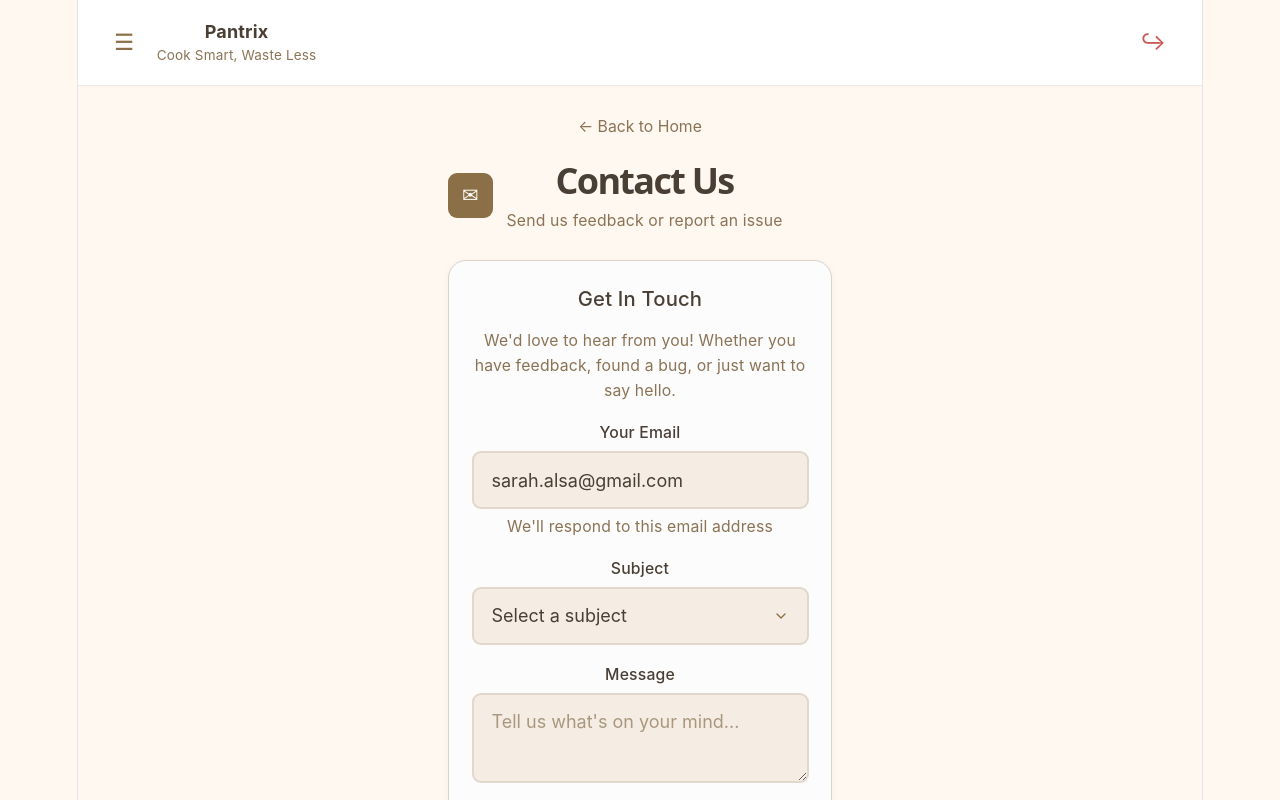
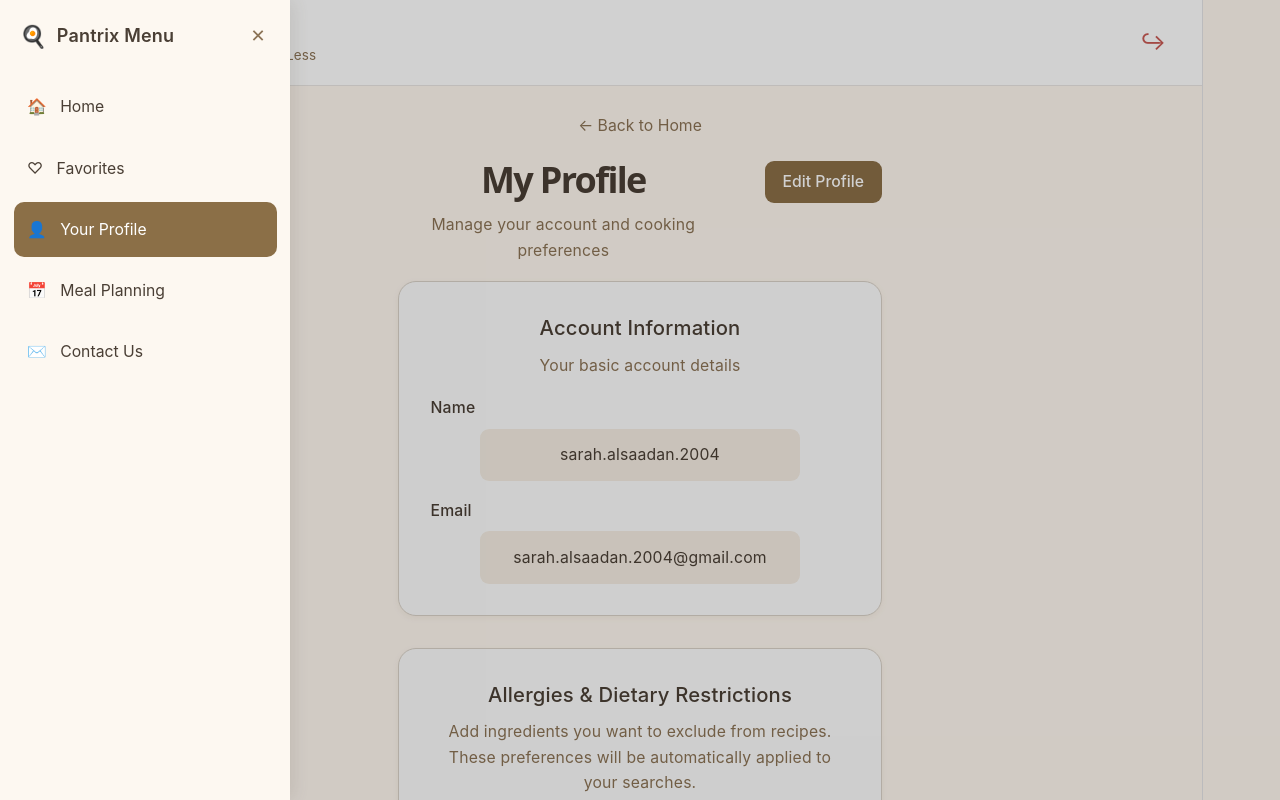
Before and after one commit to 1Sara19/Pantrix, a React (Vite) app: page / in a window 1280 px wide. Both pictures are taken after a click on the button "Open menu". Shown: the top 800 px of the page. Built offline with nearby package versions, Linux system fonts and the light colour scheme.

Commit message:
4:12 sun

```diff
--- a/src/App.jsx
+++ b/src/App.jsx
@@ -1,7 +1,51 @@
+import { useState } from "react";
+import Profile from "./pages/Profile";
 import ContactUs from "./pages/ContactUs";
 
 function App() {
-  return <ContactUs />;
+  const [page, setPage] = useState("profile");
+
+  if (page === "home") {
+    return (
+      <div
+        style={{
+          minHeight: "100vh",
+          display: "flex",
+          flexDirection: "column",
+          alignItems: "center",
+          justifyContent: "center",
+          background: "#FFF8F0",
+          color: "#4A3F35",
+          padding: "2rem",
+          textAlign: "center",
+        }}
+      >
+        <h1>Home Page Coming Soon</h1>
+        <p style={{ marginTop: "0.75rem", marginBottom: "1.5rem" }}>
+          This is a temporary placeholder for the home page.
+        </p>
+        <button
+          onClick={() => setPage("profile")}
+          style={{
+            background: "#8B6F47",
+            color: "#fff",
+            border: "none",
+            borderRadius: "8px",
+            padding: "0.75rem 1.25rem",
+            cursor: "pointer",
+          }}
+        >
+          Go to Profile
+        </button>
+      </div>
+    );
+  }
+
+  if (page === "contact") {
+    return <ContactUs setPage={setPage} />;
+  }
+
+  return <Profile setPage={setPage} />;
 }
 
 export default App;
--- /dev/null
+++ b/src/components/Menu.jsx
@@ -0,0 +1,77 @@
+import "../styles/theme.css";
+import "../styles/menu.css";
+
+function Menu({ isOpen, onClose, activeItem = "profile", setPage }) {
+  if (!isOpen) return null;
+
+  const handleNavigate = (targetPage) => {
+    if (setPage) setPage(targetPage);
+    onClose();
+  };
+
+  return (
+    <div className="menu-overlay" onClick={onClose}>
+      <aside className="menu-drawer" onClick={(e) => e.stopPropagation()}>
+        <div className="menu-header">
+          <div className="menu-brand">
+            <span className="menu-logo">🍳</span>
+            <h3>Pantrix Menu</h3>
+          </div>
+
+          <button type="button" className="menu-close-btn" onClick={onClose}>
+            ✕
+          </button>
+        </div>
+
+        <nav className="menu-nav">
+          <button
+            type="button"
+            className={`menu-item ${activeItem === "home" ? "active" : ""}`}
+            onClick={() => handleNavigate("home")}
+          >
+            <span>🏠</span>
+            <span>Home</span>
+          </button>
+
+          <button
+            type="button"
+            className={`menu-item ${activeItem === "favorites" ? "active" : ""}`}
+            onClick={() => handleNavigate("favorites")}
+          >
+            <span>♡</span>
+            <span>Favorites</span>
+          </button>
+
+          <button
+            type="button"
+            className={`menu-item ${activeItem === "profile" ? "active" : ""}`}
+            onClick={() => handleNavigate("profile")}
+          >
+            <span>👤</span>
+            <span>Your Profile</span>
+          </button>
+
+          <button
+            type="button"
+            className={`menu-item ${activeItem === "mealplan" ? "active" : ""}`}
+            onClick={() => handleNavigate("mealplan")}
+          >
+            <span>📅</span>
+            <span>Meal Planning</span>
+          </button>
+
+          <button
+            type="button"
+            className={`menu-item ${activeItem === "contact" ? "active" : ""}`}
+            onClick={() => handleNavigate("contact")}
+          >
+            <span>✉️</span>
+            <span>Contact Us</span>
+          </button>
+        </nav>
+      </aside>
+    </div>
+  );
+}
+
+export default Menu;
--- a/src/pages/ContactUs.jsx
+++ b/src/pages/ContactUs.jsx
@@ -1,8 +1,10 @@
 import { useState } from "react";
+import Menu from "../components/Menu";
 import "../styles/theme.css";
 import "../styles/contact-us.css";
 
-function ContactUs() {
+function ContactUs({ setPage }) {
+  const [menuOpen, setMenuOpen] = useState(false);
   const [formData, setFormData] = useState({
     email: "sarah.alsa@gmail.com",
     subject: "",
@@ -46,7 +48,12 @@ function ContactUs() {
     <div className="contact-page">
       <header className="contact-header">
         <div className="contact-brand">
-          <button className="contact-icon-btn" aria-label="Open menu">
+          <button
+            type="button"
+            className="contact-icon-btn"
+            aria-label="Open menu"
+            onClick={() => setMenuOpen(true)}
+          >
             ☰
           </button>
 
@@ -56,16 +63,26 @@ function ContactUs() {
           </div>
         </div>
 
-        <button className="contact-icon-btn contact-logout-btn" aria-label="Logout">
+        <button
+          type="button"
+          className="contact-icon-btn contact-logout-btn"
+          aria-label="Logout"
+        >
           ↪
         </button>
       </header>
 
       <main className="contact-content">
-        <button className="contact-back-link">← Back to Home</button>
+        <button
+          type="button"
+          className="contact-back-link"
+          onClick={() => setPage && setPage("home")}
+        >
+          ← Back to Home
+        </button>
 
         <div className="contact-title-wrap">
-          <div className="contact-title-icon">✉</div>
+          <div className="contact-title-icon">✉️</div>
           <div>
             <h1>Contact Us</h1>
             <p className="contact-subtitle">Send us feedback or report an issue</p>
@@ -85,8 +102,8 @@ function ContactUs() {
         <section className="contact-card">
           <h3>Get In Touch</h3>
           <p className="contact-card-text">
-            We&apos;d love to hear from you! Whether you have feedback, found a bug,
-            or just want to say hello.
+            We&apos;d love to hear from you! Whether you have feedback, found a
+            bug, or just want to say hello.
           </p>
 
           <form onSubmit={handleSubmit}>
@@ -141,8 +158,9 @@ function ContactUs() {
         <section className="contact-info-card">
           <h3>Demo Application</h3>
           <p>
-            This is a demonstration app. In a real application, your message would be
-            sent to our support team. For now, messages are simulated locally.
+            This is a demonstration app. In a real application, your message
+            would be sent to our support team. For now, messages are simulated
+            locally.
           </p>
         </section>
       </main>
@@ -151,6 +169,13 @@ function ContactUs() {
         <p>© 2026 Pantrix - Helping you cook smart and reduce food waste</p>
         <small>Demo prototype - All data is simulated</small>
       </footer>
+
+      <Menu
+        isOpen={menuOpen}
+        onClose={() => setMenuOpen(false)}
+        activeItem="contact"
+        setPage={setPage}
+      />
     </div>
   );
 }
--- a/src/pages/Profile.jsx
+++ b/src/pages/Profile.jsx
@@ -1,8 +1,10 @@
 import { useState } from "react";
+import Menu from "../components/Menu";
 import "../styles/theme.css";
 import "../styles/profile.css";
 
-function Profile() {
+function Profile({ setPage }) {
+  const [menuOpen, setMenuOpen] = useState(false);
   const [isEditing, setIsEditing] = useState(false);
   const [message, setMessage] = useState("");
 
@@ -57,7 +59,12 @@ function Profile() {
     <div className="profile-page">
       <header className="profile-header">
         <div className="profile-brand">
-          <button className="icon-btn" aria-label="Open menu">
+          <button
+            type="button"
+            className="icon-btn"
+            aria-label="Open menu"
+            onClick={() => setMenuOpen(true)}
+          >
             ☰
           </button>
 
@@ -67,13 +74,23 @@ function Profile() {
           </div>
         </div>
 
-        <button className="icon-btn logout-btn" aria-label="Logout">
+        <button
+          type="button"
+          className="icon-btn logout-btn"
+          aria-label="Logout"
+        >
           ↪
         </button>
       </header>
 
       <main className="profile-content">
-        <button className="back-link">← Back to Home</button>
+        <button
+          type="button"
+          className="back-link"
+          onClick={() => setPage && setPage("home")}
+        >
+          ← Back to Home
+        </button>
 
         <div className="profile-title-row">
           <div>
@@ -94,7 +111,15 @@ function Profile() {
           )}
         </div>
 
-        {message && <div className="alert alert-success profile-message">{message}</div>}
+        {message && (
+          <div
+            className={`alert ${
+              message.includes("successfully") ? "alert-success" : "alert-error"
+            } profile-message`}
+          >
+            {message}
+          </div>
+        )}
 
         <form onSubmit={handleSave}>
           <section className="profile-card">
@@ -128,7 +153,8 @@ function Profile() {
                     onChange={handleChange}
                   />
                   <small className="field-note">
-                    Note: Email changes may require verification in a production app
+                    Note: Email changes may require verification in a production
+                    app
                   </small>
                 </>
               ) : (
@@ -187,6 +213,13 @@ function Profile() {
         <p>© 2026 Pantrix - Helping you cook smart and reduce food waste</p>
         <small>Demo prototype - All data is simulated</small>
       </footer>
+
+      <Menu
+        isOpen={menuOpen}
+        onClose={() => setMenuOpen(false)}
+        activeItem="profile"
+        setPage={setPage}
+      />
     </div>
   );
 }
--- /dev/null
+++ b/src/styles/menu.css
@@ -0,0 +1,80 @@
+.menu-overlay {
+  position: fixed;
+  inset: 0;
+  background: rgba(0, 0, 0, 0.18);
+  z-index: 1000;
+  display: flex;
+  justify-content: flex-start;
+}
+
+.menu-drawer {
+  width: 290px;
+  max-width: 82%;
+  min-height: 100vh;
+  background: #fdf8f1;
+  padding: 1rem 0.75rem 1.5rem;
+  box-shadow: 4px 0 18px rgba(74, 63, 53, 0.12);
+}
+
+.menu-header {
+  display: flex;
+  justify-content: space-between;
+  align-items: center;
+  margin-bottom: 1.5rem;
+  padding: 0 0.35rem;
+}
+
+.menu-brand {
+  display: flex;
+  align-items: center;
+  gap: 0.55rem;
+}
+
+.menu-brand h3 {
+  margin: 0;
+  font-size: var(--text-base);
+  font-weight: var(--font-weight-semibold);
+}
+
+.menu-logo {
+  font-size: 1.2rem;
+}
+
+.menu-close-btn {
+  border: none;
+  background: transparent;
+  color: var(--muted-text-color);
+  cursor: pointer;
+  font-size: 1rem;
+  padding: 0.25rem;
+}
+
+.menu-nav {
+  display: flex;
+  flex-direction: column;
+  gap: 0.35rem;
+}
+
+.menu-item {
+  width: 100%;
+  border: none;
+  background: transparent;
+  display: flex;
+  align-items: center;
+  gap: 0.75rem;
+  padding: 0.8rem 0.75rem;
+  border-radius: 10px;
+  color: var(--text-color);
+  font-size: var(--text-sm);
+  text-align: left;
+  cursor: pointer;
+}
+
+.menu-item:hover {
+  background: var(--hover-overlay);
+}
+
+.menu-item.active {
+  background: var(--primary-color);
+  color: #fff;
+}
--- a/src/styles/profile.css
+++ b/src/styles/profile.css
@@ -74,7 +74,7 @@
 }
 
 .profile-title-row h1 {
-  margin: 0.25rem;
+  margin: 0;
 }
 
 .profile-subtitle {
@@ -121,7 +121,7 @@
   display: block;
   margin-bottom: var(--spacing-xs);
   font-size: var(--text-sm);
-  text-align: center;
+  text-align: left;
 }
 
 .profile-field p {
@@ -131,10 +131,16 @@
   border-radius: var(--radius-md);
   font-size: var(--text-sm);
   text-align: center;
+  max-width: 320px;
+  margin-left: auto;
+  margin-right: auto;
 }
 
 .profile-field input {
   width: 100%;
+  max-width: 320px;
+  margin: 0 auto;
+  display: block;
 }
 
 .field-note {
@@ -200,8 +206,3 @@
     text-align: center;
   }
 }
-.profile-field input,
-.profile-field p {
-  max-width: 320px;
-  margin: 0 auto;
-}
```
